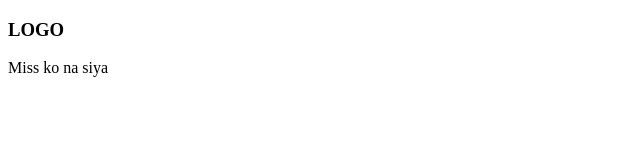
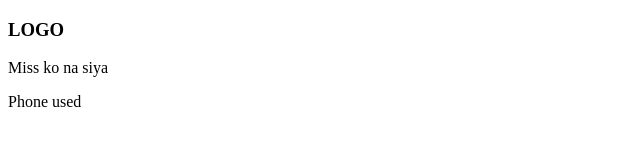
Before and after one commit to cyruzwebdeve/CollabortoryWebsite, a plain HTML site: page index.html in a window 1280 px wide. Shown: the full height of the page, 0-640 px from the left. Drawn offline with Linux system fonts and the light colour scheme.

Commit message:
Update index.html

```diff
--- a/index.html
+++ b/index.html
@@ -16,7 +16,7 @@
         <p>Miss ko na siya</p>
     </main>
     <footer>
-
+        <p>Phone used</p>
     </footer>
 </body>
 </html>
```
